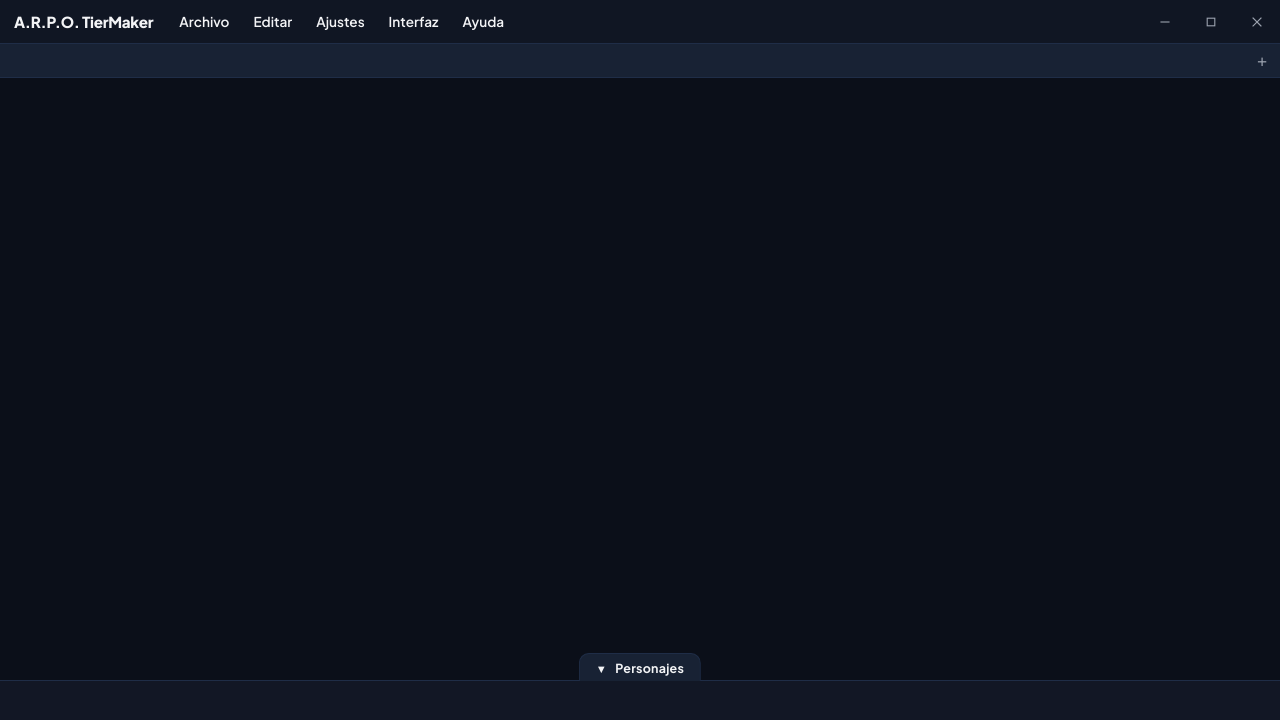
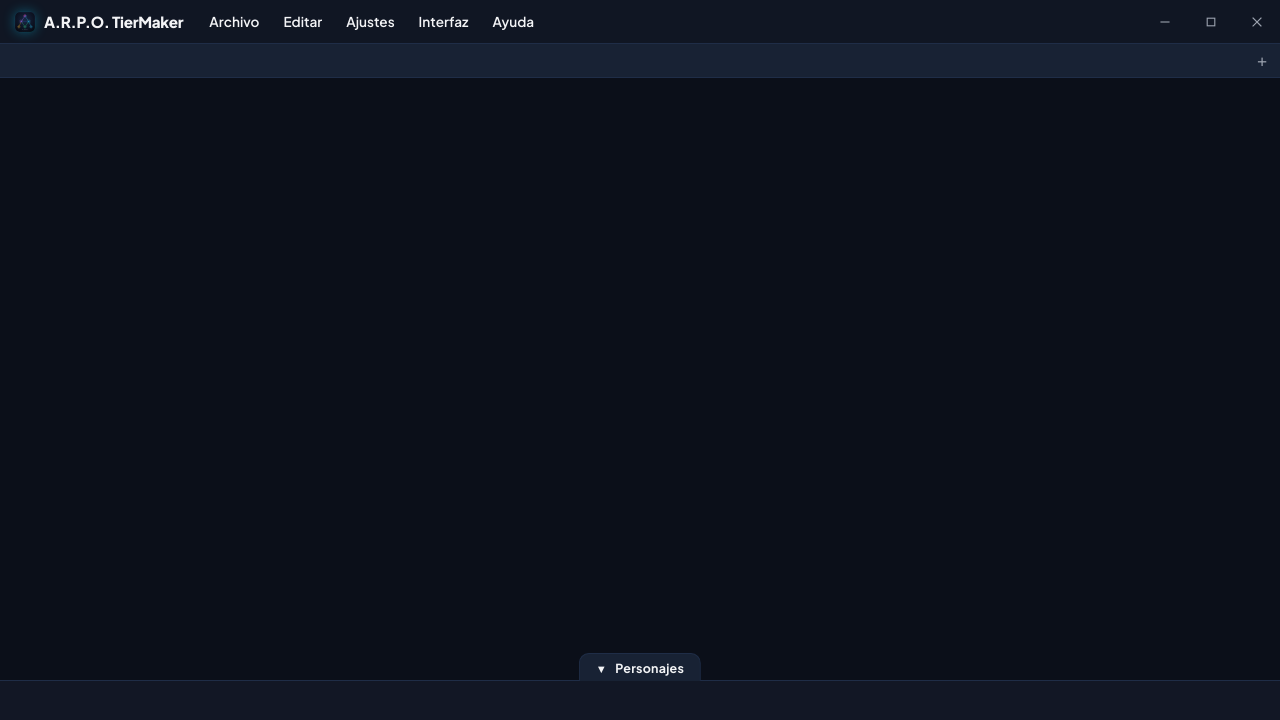
Before and after one commit to JorgeCodex/ARPO_TierMaker, an Electron app: page index.html in a window 1280 px wide. Drawn offline with Linux system fonts and the light colour scheme; no server answers.

Commit message:
Actualiza identidad visual de ARPO TierMaker

```diff
--- a/css/layout.css
+++ b/css/layout.css
@@ -94,6 +94,20 @@ body.window-maximized .window-control .icon-restore {
 .window-control-close:hover {
   background: #e81123;
   color: #ffffff;
+}
+
+.app-brand {
+  display: flex;
+  align-items: center;
+  gap: 8px;
+  flex-shrink: 0;
+}
+
+.app-logo {
+  width: 22px;
+  height: 22px;
+  object-fit: contain;
+  filter: drop-shadow(0 0 6px rgba(6, 182, 212, 0.45));
 }
 
 .app-title {
--- a/index.html
+++ b/index.html
@@ -30,7 +30,10 @@
 <body>
 
   <header>
-    <h1 class="app-title">A.R.P.O. TierMaker</h1>
+    <div class="app-brand">
+      <img src="assets/logo.svg" alt="ARPO Logo" class="app-logo">
+      <h1 class="app-title">A.R.P.O. TierMaker</h1>
+    </div>
     <nav class="menubar" id="menubar">
       <div class="menu">
         <button class="menu-label" data-i18n="menu.file">Archivo</button>
```
Also changed, not shown: assets/icon.ico, assets/logo.png (added), assets/logo.svg (added).
